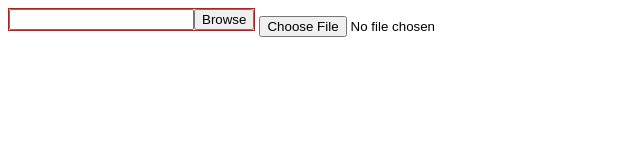
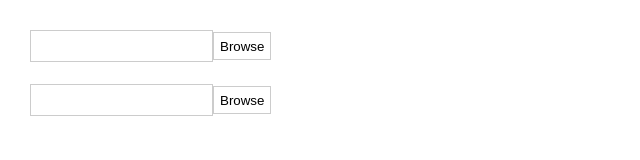
Before and after one commit to kvt/custom-file-input, a website: page demo/index.html in a window 1280 px wide. Shown: the whole page, without its empty margins (0-640 px from the left). Drawn offline with Linux system fonts and the light colour scheme.

Commit message:
initial commit

```diff
--- a/demo/index.html
+++ b/demo/index.html
@@ -3,17 +3,33 @@
 <head>
 	<meta charset="UTF-8">
 	<title>jQuery Custom File Input Plugin</title>
+<style>
+
+	input, button {
+		background-color: #ffffff;
+		border: 1px solid #cccccc;
+		height: 28px;
+	}
+	body {
+		margin: 30px;
+	}
+</style>
 </head>
 <body>
 	<div>
 	<input  type="file" class="file">
-	<input  type="file" class="file1">
+	<br />
+	<br />
+	<input  type="file" class="file">
 	</div>
 
 	<script src="../bower_components/jquery/jquery.js"></script>
 	<script src="../src/custom-html-file-input.js"></script>
 	<script>
-		$('.file').awesome();
+		$('.file').customHtmlFileInput({
+			inputClass: 'span2',
+			buttonClass: 'btn'
+		});
 	</script>
 </body>
 </html>
--- a/src/custom-html-file-input.js
+++ b/src/custom-html-file-input.js
@@ -1,15 +1,10 @@
-/*
- * custom-html-file-input
- *
- *
- * Copyright (c) 2013 Ketan Tada
- * Licensed under the MIT license.
- */
-
+/*! custom-html-file-input - v0.9 - 2013-07-21
+* https://github.com/kvt/custom-html-file-input
+* Copyright (c) 2013 Ketan Tada; Licensed MIT */
 (function ($) {
 
   // Collection method.
-  $.fn.awesome = function (options) {
+  $.fn.customHtmlFileInput = function (options) {
 
     var defaults = $.extend({
       buttonAttrs: {},
@@ -27,7 +22,6 @@
       },
       parentElementAttrs: {
         overflow: 'hidden',
-        border: '1px solid red',
         display: 'inline-block',
         position: 'relative'
       }
@@ -38,37 +32,23 @@
       var that = this;
       $(this).css(defaults.fileInputAttrs)
       .attr('size',1)
+      .wrap('<span />')
+      .parent()
+      .append($('<input />').css(defaults.textBoxAttrs).addClass(defaults.inputClass))
+      .append($('<button />').css(defaults.buttonAttrs).addClass(defaults.buttonClass).html(defaults.buttonText))
+      .css(defaults.parentElementAttrs)
+      .mousemove(function(e) {
 
-      .wrap('<span id="parent"/>')
+       var parentOffset = $(this).offset();
+       var relX = e.pageX - parentOffset.left;
 
-      .parent()
+       $(that).css("left", (relX - 40));
+     });
 
+      $(that).change(function() {
+        $(that).next().val($(this).val());
+      });
 
-      .mousemove(function(e) {
-       //console.log(e.currentTarget);
-       // if(e.currentTarget == this) {
-        $(that).css({
-          left: e.pageX - 50,
-          top : e.pageY - 25
-        });
-      //}
-      })
-
-      .append($('<input />').css(defaults.textBoxAttrs).addClass(defaults.inputClass))
-
-      .append($('<button />').css(defaults.buttonAttrs).addClass(defaults.buttonClass).html(defaults.buttonText))
-
-      .css(defaults.parentElementAttrs);
-
-
-
-      /*var buttonLeft  = $(this).siblings('button').position().left;
-      var buttonWidth = parseInt($(this).siblings('button').css('width'))
-      var inputLeft        = $(this).siblings('input').position().left;
-      console.log(inputLeft, buttonLeft, buttonWidth);
-
-     // $('#parent').css('width', (buttonLeft + buttonWidth ) - inputLeft + 25);
-*/
     });
   };
 }(jQuery));
```
Also changed, not shown: README.md, dist/jquery.custom-html-file-input.js, dist/jquery.custom-html-file-input.min.js.
